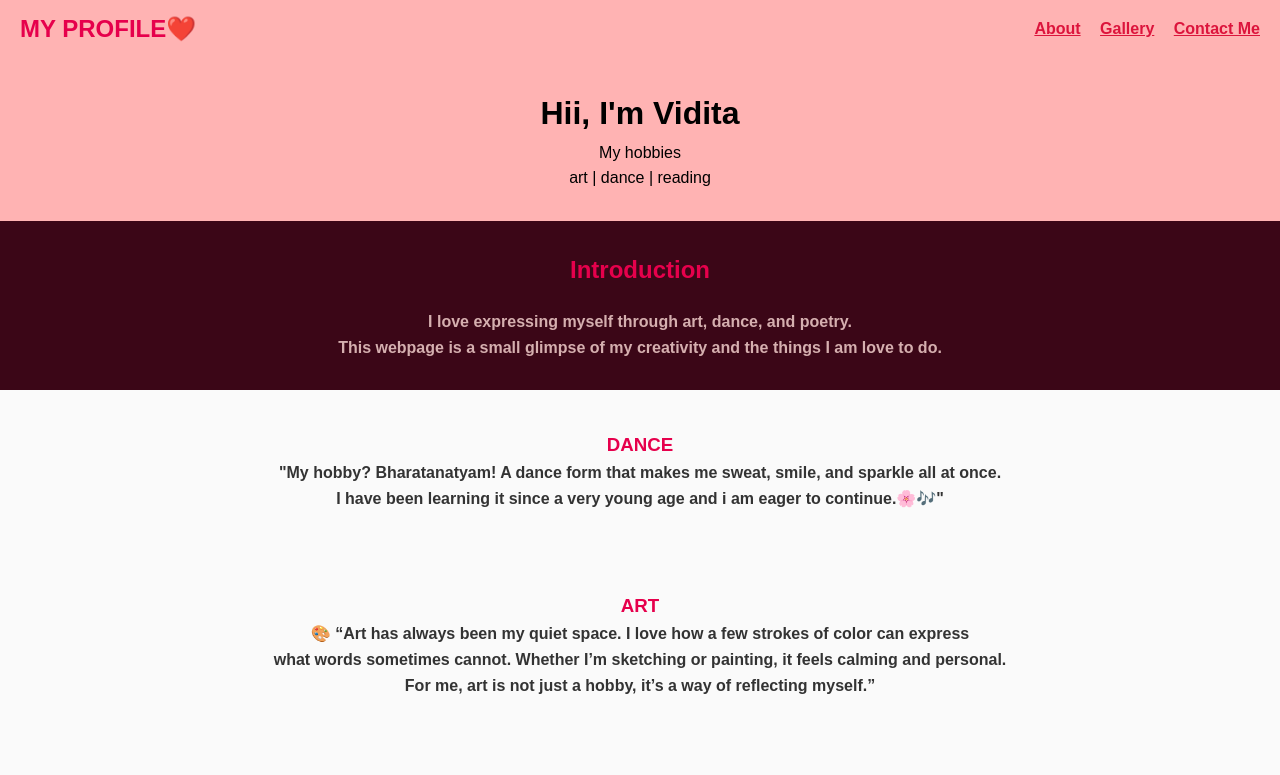
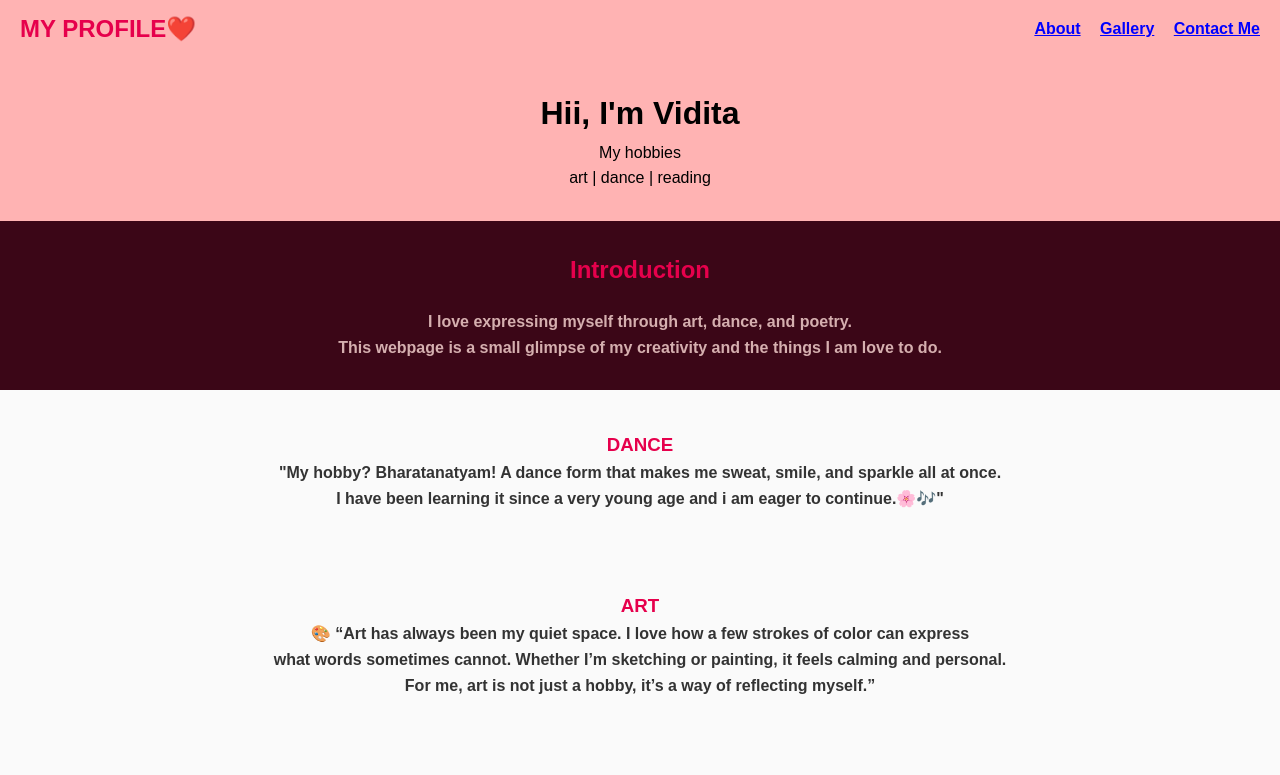
Before and after one commit to vidita111/devcomm, a plain HTML site: page index.html in a window 1280 px wide. Shown: the top 775 px of the page. Drawn offline with Linux system fonts and the light colour scheme.

Commit message:
Change link color to blue in style.css

```diff
--- a/style.css
+++ b/style.css
@@ -18,7 +18,7 @@ body {
 
 
 header nav A{
-  color: crimson;
+  color:blue;
   text-decoration-line: underline;
   margin-left: 15px;
   font-weight: bold;
```
